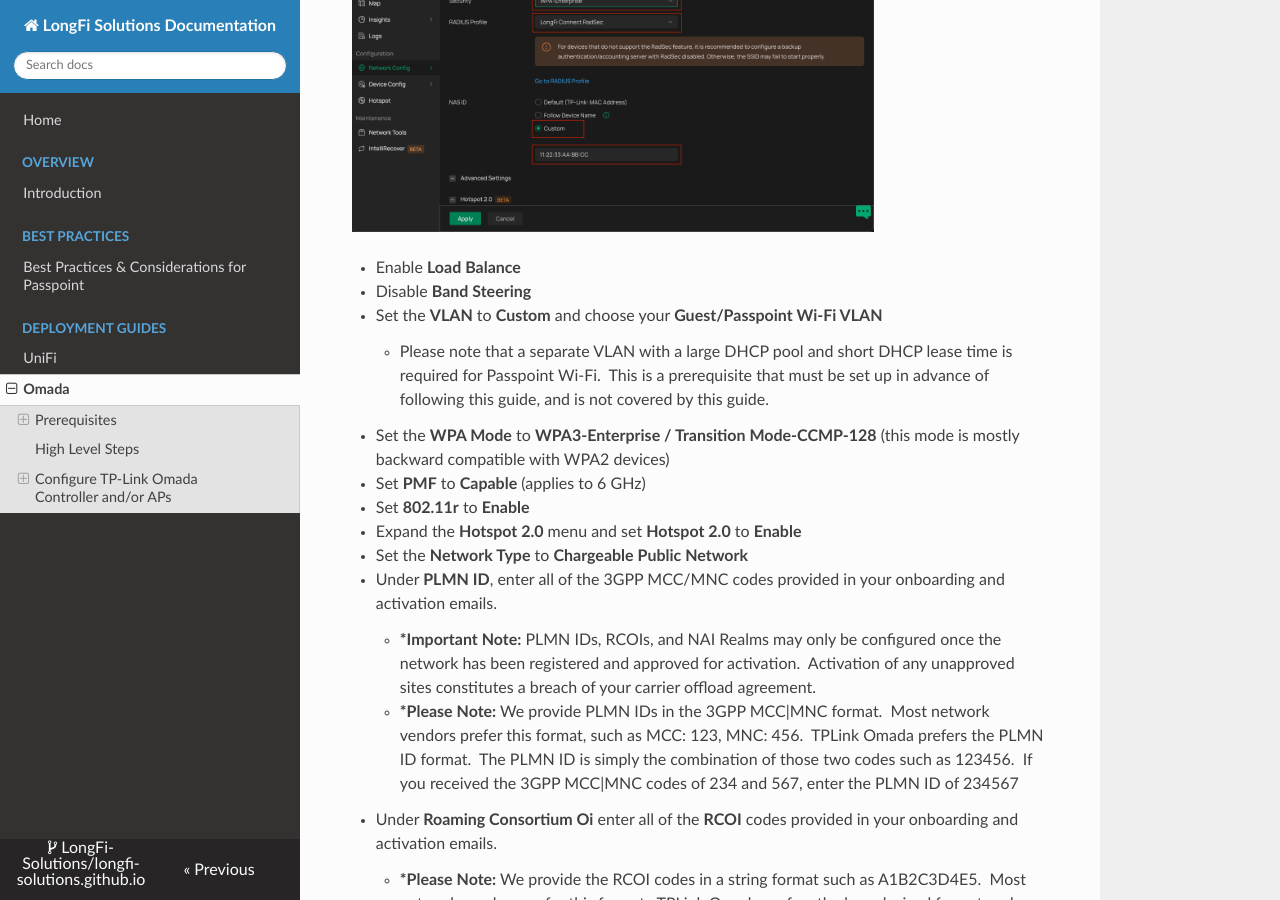
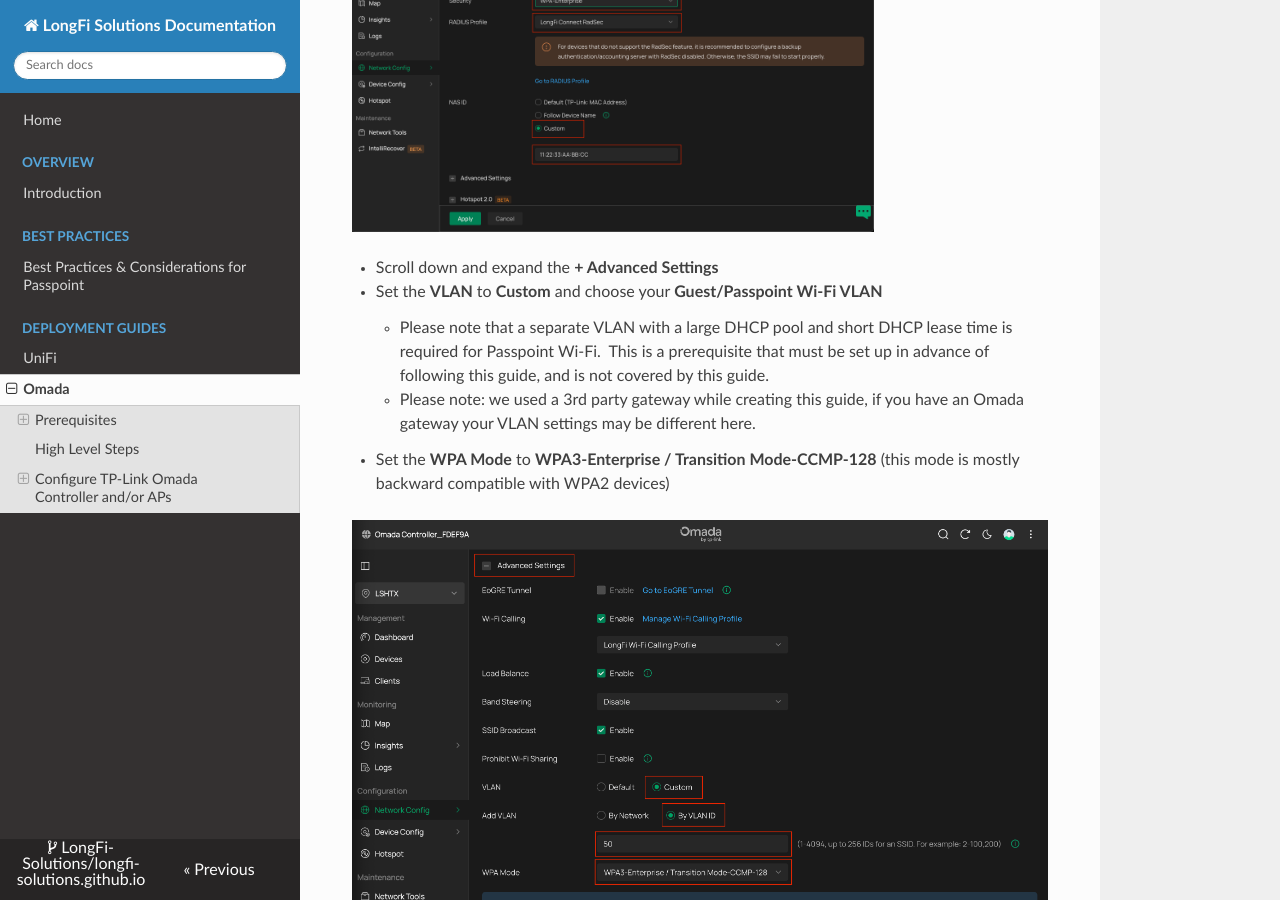
Before and after one commit to LongFi-Solutions/longfi-solutions.github.io, an MkDocs documentation site: the page built from docs/deployment/omada-networks.md, in a window 1280 px wide and 900 px high, scrolled down 8366 px. Built offline with MkDocs 1.6.1, drawn with Linux system fonts in a browser that asks for light colours; nearby versions of some CDN libraries.

Commit message:
Update Deployment Guides “omada-networks” +1

```diff
--- a/docs/deployment/omada-networks.md
+++ b/docs/deployment/omada-networks.md
@@ -191,13 +191,14 @@ From the **SSID** tab hit the button to **+ Create New Wireless Network**
 
 ![](/assets/images/Omada-12-Create-SSID-3.png){ .img-lg }
 
-- Enable **Load Balance**
-- Disable **Band Steering**
+- Scroll down and expand the **+ Advanced Settings**
 - Set the **VLAN** to **Custom** and choose your **Guest/Passpoint Wi-Fi VLAN**
     - Please note that a separate VLAN with a large DHCP pool and short DHCP lease time is required for Passpoint Wi-Fi.  This is a prerequisite that must be set up in advance of following this guide, and is not covered by this guide.
+    - Please note: we used a 3rd party gateway while creating this guide, if you have an Omada gateway your VLAN settings may be different here.
 - Set the **WPA Mode** to **WPA3-Enterprise / Transition Mode-CCMP-128** (this mode is mostly backward compatible with WPA2 devices)
-- Set **PMF** to **Capable** (applies to 6 GHz)
-- Set **802.11r** to **Enable**
+
+![](/assets/images/Omada-13-Create-SSID-4.png)
+
 - Expand the **Hotspot 2.0** menu and set **Hotspot 2.0** to **Enable**
 - Set the **Network Type** to **Chargeable Public Network**
 - Under **PLMN ID**, enter all of the 3GPP MCC/MNC codes provided in your onboarding and activation emails.
```
Also changed, not shown: docs/assets/images/Omada-13-Create-SSID-4.png (added).
